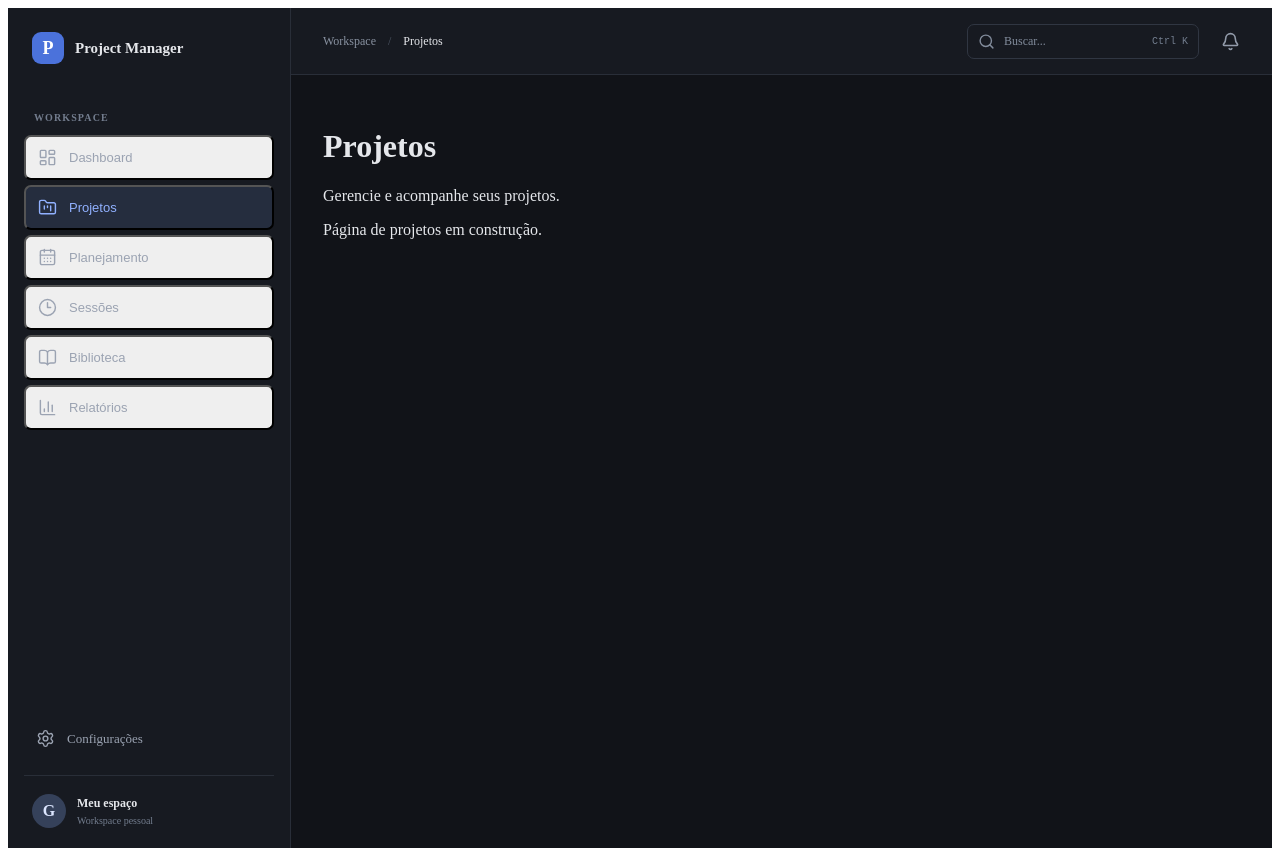
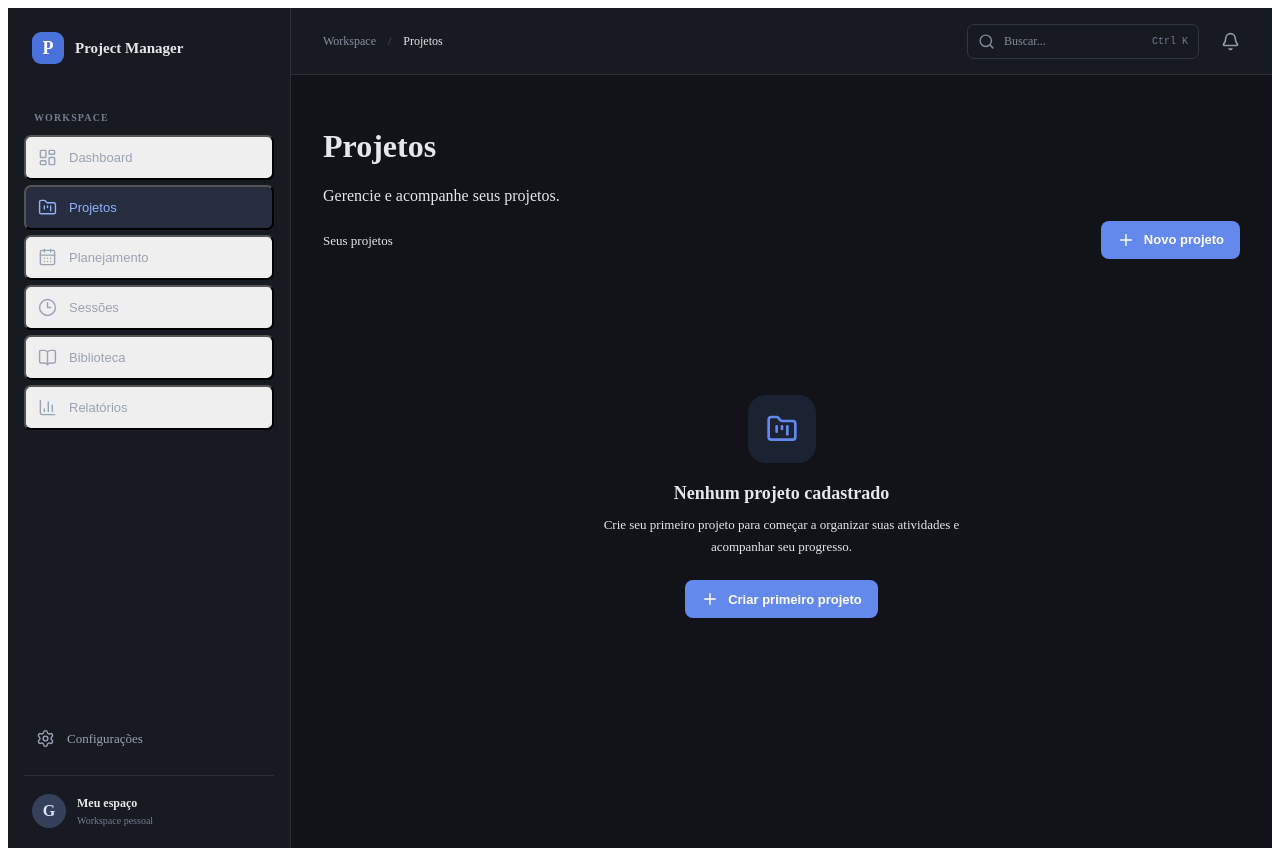
Before and after one commit to GeovaniPrestes/Project-Manager, a React app in the folder packages/ui/: page / in a window 1280 px wide. Both pictures are taken after a click on the button "Projetos". Built offline with nearby package versions, Linux system fonts and the light colour scheme; the HTML template or start-up script is replaced by a standard one.

Commit message:
feat: integrate projects page into application navigation

```diff
--- a/packages/ui/src/App.tsx
+++ b/packages/ui/src/App.tsx
@@ -2,9 +2,19 @@ import { useState } from 'react'
 
 import AppLayout from './layouts/AppLayout'
 import Dashboard from './pages/Dashboard'
+import Projects from './pages/Projects'
 
 function App() {
   const [currentPage, setCurrentPage] = useState('Dashboard')
+
+  const pageDescriptions: Record<string, string> = {
+    Dashboard: 'Acompanhe seus projetos e atividades.',
+    Projetos: 'Gerencie e acompanhe seus projetos.',
+    Planejamento: 'Organize suas metas e atividades.',
+    Sessões: 'Acompanhe seu tempo de trabalho.',
+    Biblioteca: 'Organize seus materiais e referências.',
+    Relatórios: 'Analise seu desempenho e progresso.'
+  }
 
   return (
     <AppLayout
@@ -15,20 +25,15 @@ function App() {
         <div>
           <h1>{currentPage}</h1>
           <p>
-            {currentPage === 'Dashboard'
-              ? 'Acompanhe seus projetos e atividades.'
-              : 'Gerencie e acompanhe seus projetos.'}
+            {pageDescriptions[currentPage] ??
+              'Organize seu workspace.'}
           </p>
         </div>
       </div>
 
       {currentPage === 'Dashboard' && <Dashboard />}
 
-      {currentPage === 'Projetos' && (
-        <div>
-          <p>Página de projetos em construção.</p>
-        </div>
-      )}
+      {currentPage === 'Projetos' && <Projects />}
     </AppLayout>
   )
 }
--- /dev/null
+++ b/packages/ui/src/pages/Projects.tsx
@@ -0,0 +1,46 @@
+import { FolderKanban, Plus } from 'lucide-react'
+
+import '../styles/projects.css'
+
+function Projects() {
+    return (
+        <div className="projects-page">
+            <div className="projects-toolbar">
+                <div>
+                    <span className="projects-count">Seus projetos</span>
+                </div>
+
+                <button
+                    type="button"
+                    className="projects-create-button"
+                >
+                    <Plus size={18} />
+                    <span>Novo projeto</span>
+                </button>
+            </div>
+
+            <div className="projects-empty-state">
+                <div className="projects-empty-icon">
+                    <FolderKanban size={32} />
+                </div>
+
+                <h2>Nenhum projeto cadastrado</h2>
+
+                <p>
+                    Crie seu primeiro projeto para começar a organizar
+                    suas atividades e acompanhar seu progresso.
+                </p>
+
+                <button
+                    type="button"
+                    className="projects-create-button"
+                >
+                    <Plus size={18} />
+                    <span>Criar primeiro projeto</span>
+                </button>
+            </div>
+        </div>
+    )
+}
+
+export default Projects
--- /dev/null
+++ b/packages/ui/src/styles/projects.css
@@ -0,0 +1,76 @@
+
+.projects-page {
+    display: flex;
+    flex-direction: column;
+    gap: 28px;
+}
+
+.projects-toolbar {
+    display: flex;
+    align-items: center;
+    justify-content: space-between;
+}
+
+.projects-count {
+    color: var(--text-secondary);
+    font-size: 13px;
+}
+
+.projects-create-button {
+    display: inline-flex;
+    align-items: center;
+    justify-content: center;
+    gap: 9px;
+    padding: 10px 16px;
+    border: none;
+    border-radius: 8px;
+    background: #6489ed;
+    color: #ffffff;
+    font-size: 13px;
+    font-weight: 600;
+    cursor: pointer;
+    transition: background 0.2s ease;
+}
+
+.projects-create-button:hover {
+    background: #5277d8;
+}
+
+.projects-empty-state {
+    display: flex;
+    flex-direction: column;
+    align-items: center;
+    justify-content: center;
+    min-height: 360px;
+    padding: 40px 24px;
+    text-align: center;
+    border: 1px dashed var(--border-color);
+    border-radius: 12px;
+}
+
+.projects-empty-icon {
+    display: flex;
+    align-items: center;
+    justify-content: center;
+    width: 68px;
+    height: 68px;
+    margin-bottom: 20px;
+    border-radius: 18px;
+    background: rgba(100, 137, 237, 0.12);
+    color: #6489ed;
+}
+
+.projects-empty-state h2 {
+    margin: 0 0 10px;
+    color: var(--text-primary);
+    font-size: 18px;
+    font-weight: 600;
+}
+
+.projects-empty-state p {
+    max-width: 400px;
+    margin: 0 0 22px;
+    color: var(--text-secondary);
+    font-size: 13px;
+    line-height: 1.7;
+}
```
